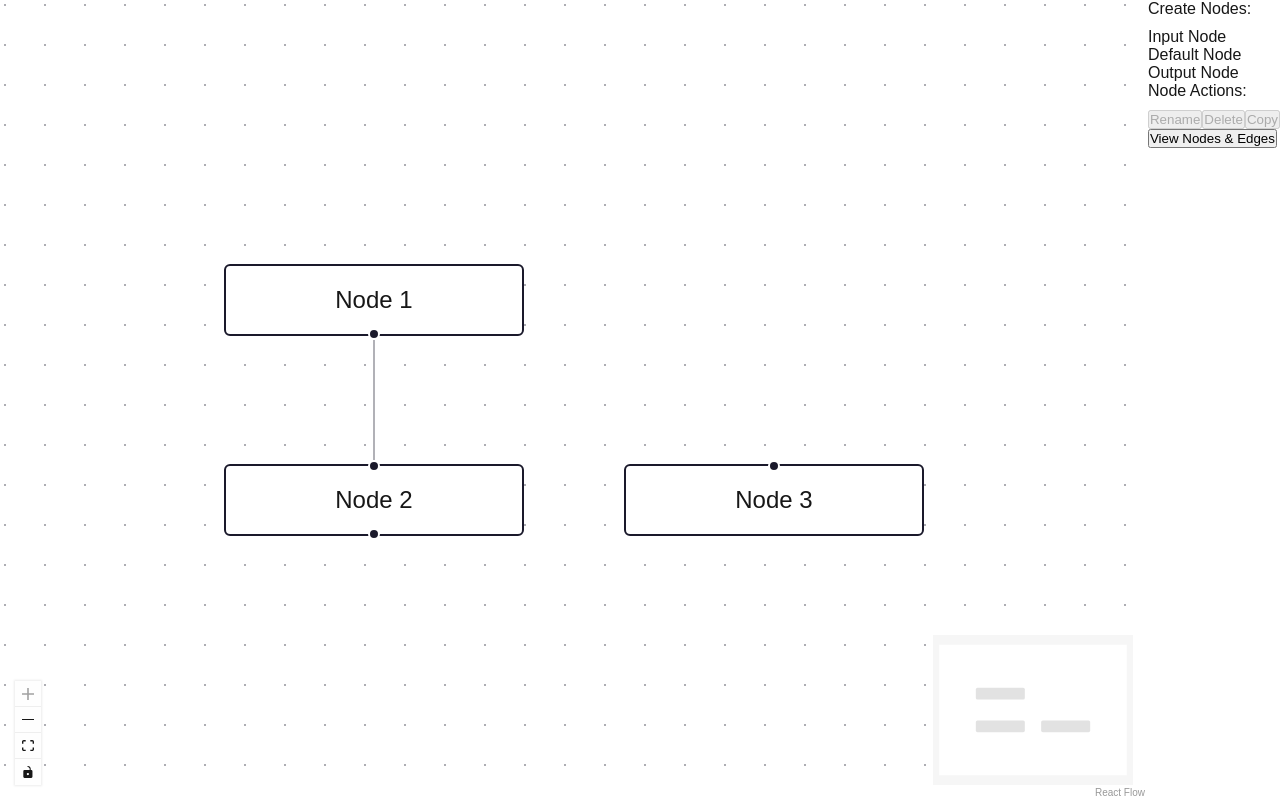
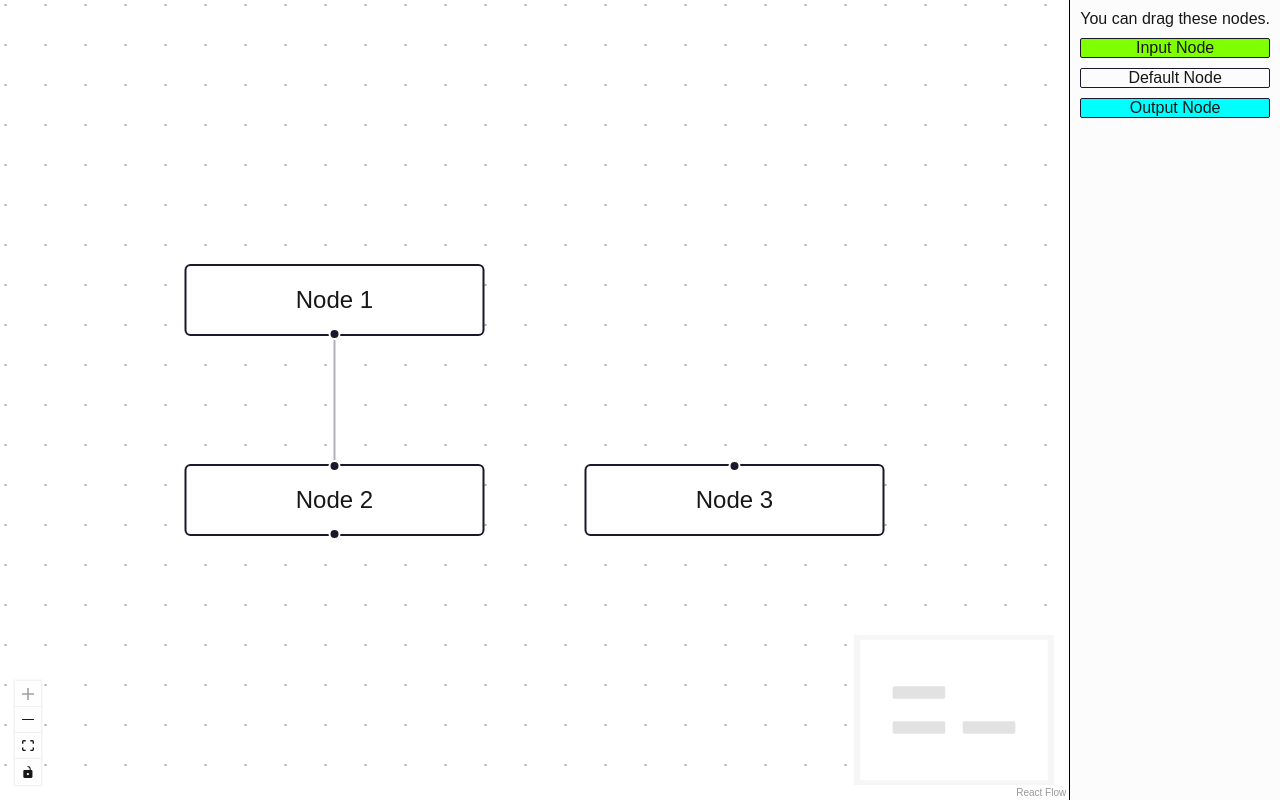
Before and after one commit to devmaster-x/react-flow, a Next.js app: page / in a window 1280 px wide. Built offline with nearby package versions, Linux system fonts and the light colour scheme.

Commit message:
Revert "some modify on toolbar"
This reverts commit 97a35a66805f44de4ffbde6c569cd9faca48fbb1.

```diff
--- a/src/app/components/AutomationBuilder.tsx
+++ b/src/app/components/AutomationBuilder.tsx
@@ -20,7 +20,6 @@ import { useDnD } from "../contexts/DnDContext";
 import "@xyflow/react/dist/style.css";
 import "./styles.css";
 import EmailNode from "./nodes/EmailNode";
-import { NodeType } from "./nodes/type";
 
 let id = 0;
 const getId = () => `dndnode_${id++}`;
@@ -36,7 +35,7 @@ const AutomationBuilder = () => {
   const { screenToFlowPosition } = useReactFlow();
   const { type } = useDnD();
 
-  const [nodes, setNodes, onNodesChange] = useNodesState<NodeType>([]);
+  const [nodes, setNodes, onNodesChange] = useNodesState([]);
   const [edges, setEdges, onEdgesChange] = useEdgesState([]);
 
   // we load the data from the server on mount
--- a/src/app/components/Sidebar.tsx
+++ b/src/app/components/Sidebar.tsx
@@ -1,121 +1,39 @@
-import React, { useState } from "react";
 import { useDnD } from "../contexts/DnDContext";
-import { useReactFlow } from "@xyflow/react";
-// import Modal from "react-modal";
 import "./styles.css";
-import { NodeType, EdgeType } from "./nodes/type";
 
-const Toolbar = () => {
+const Sidebar = () => {
   const { setType } = useDnD();
-  const { getNodes, getEdges, setNodes } = useReactFlow();
-  const [selectedNode, setSelectedNode] = useState<NodeType | null>(null);
-  const [isModalOpen, setIsModalOpen] = useState(false);
 
-  // Handle drag start for creating new nodes
   const onDragStart = (event: React.DragEvent, nodeType: string) => {
     setType(nodeType);
     event.dataTransfer.effectAllowed = "move";
   };
 
-  // Handle node management actions
-  const renameNode = () => {
-    if (selectedNode) {
-      const newLabel = prompt("Enter new name:", selectedNode.data.label);
-      if (newLabel) {
-        setNodes((nds) =>
-          nds.map((node) =>
-            node.id === selectedNode.id ? { ...node, data: { ...node.data, label: newLabel } } : node
-          )
-        );
-      }
-    }
-  };
-
-  const deleteNode = () => {
-    if (selectedNode) {
-      setNodes((nds) => nds.filter((node) => node.id !== selectedNode.id));
-      setSelectedNode(null); // Deselect after deletion
-    }
-  };
-
-  const copyNode = () => {
-    if (selectedNode) {
-      const newNode = {
-        ...selectedNode,
-        id: `${selectedNode.id}-copy`,
-        position: { x: selectedNode.position.x + 50, y: selectedNode.position.y + 50 }, // Offset position
-      };
-      setNodes((nds) => [...nds, newNode]);
-    }
-  };
-
-  const viewNodeEdgeInfo = () => {
-    setIsModalOpen(true);
-  };
-
-  // Generate nodes and edges info for modal
-  const nodes = getNodes();
-  const edges = getEdges();
-
   return (
-    <aside className="toolbar">
-      <div className="toolbar-section">
-        <div className="description">Create Nodes:</div>
+    <aside className="sidebar">
+      <div className="description">You can drag these nodes.</div>
       <div
-          className="toolbar-item"
+        className="dndnode input"
         onDragStart={(event) => onDragStart(event, "input")}
         draggable
       >
         Input Node
       </div>
       <div
-          className="toolbar-item"
+        className="dndnode"
         onDragStart={(event) => onDragStart(event, "default")}
         draggable
       >
         Default Node
       </div>
       <div
-          className="toolbar-item"
+        className="dndnode output"
         onDragStart={(event) => onDragStart(event, "output")}
         draggable
       >
         Output Node
       </div>
-      </div>
-
-      <div className="toolbar-section">
-        <div className="description">Node Actions:</div>
-        <button onClick={renameNode} disabled={!selectedNode}>Rename</button>
-        <button onClick={deleteNode} disabled={!selectedNode}>Delete</button>
-        <button onClick={copyNode} disabled={!selectedNode}>Copy</button>
-      </div>
-
-      <div className="toolbar-section">
-        <button onClick={viewNodeEdgeInfo}>View Nodes & Edges</button>
-      </div>
-
-      {isModalOpen && <div>
-        <h2>Nodes & Edges Information</h2>
-        <div>
-          <h3>Nodes:</h3>
-          <ul>
-            {nodes.map((node) => (
-              <li key={node.id}>{`ID: ${node.id}, Type: ${node.type}, Label: ${node.data.label || 'N/A'}`}</li>
-            ))}
-          </ul>
-          <h3>Edges:</h3>
-          <ul>
-            {edges.map((edge : EdgeType) => (
-              <li key={edge.id}>{`ID: ${edge.id}, Source: ${edge.source}, Target: ${edge.target}`}</li>
-            ))}
-          </ul>
-        </div>
-        <button onClick={() => setIsModalOpen(false)}>Close</button>
-      </div>
-      }
     </aside>
   );
 };
-
-export default Toolbar;
+export default Sidebar;
```
Also changed, not shown: src/app/components/nodes/type.ts (deleted, +0 -12 lines). Lines whose indentation alone changed are shown as unchanged.
